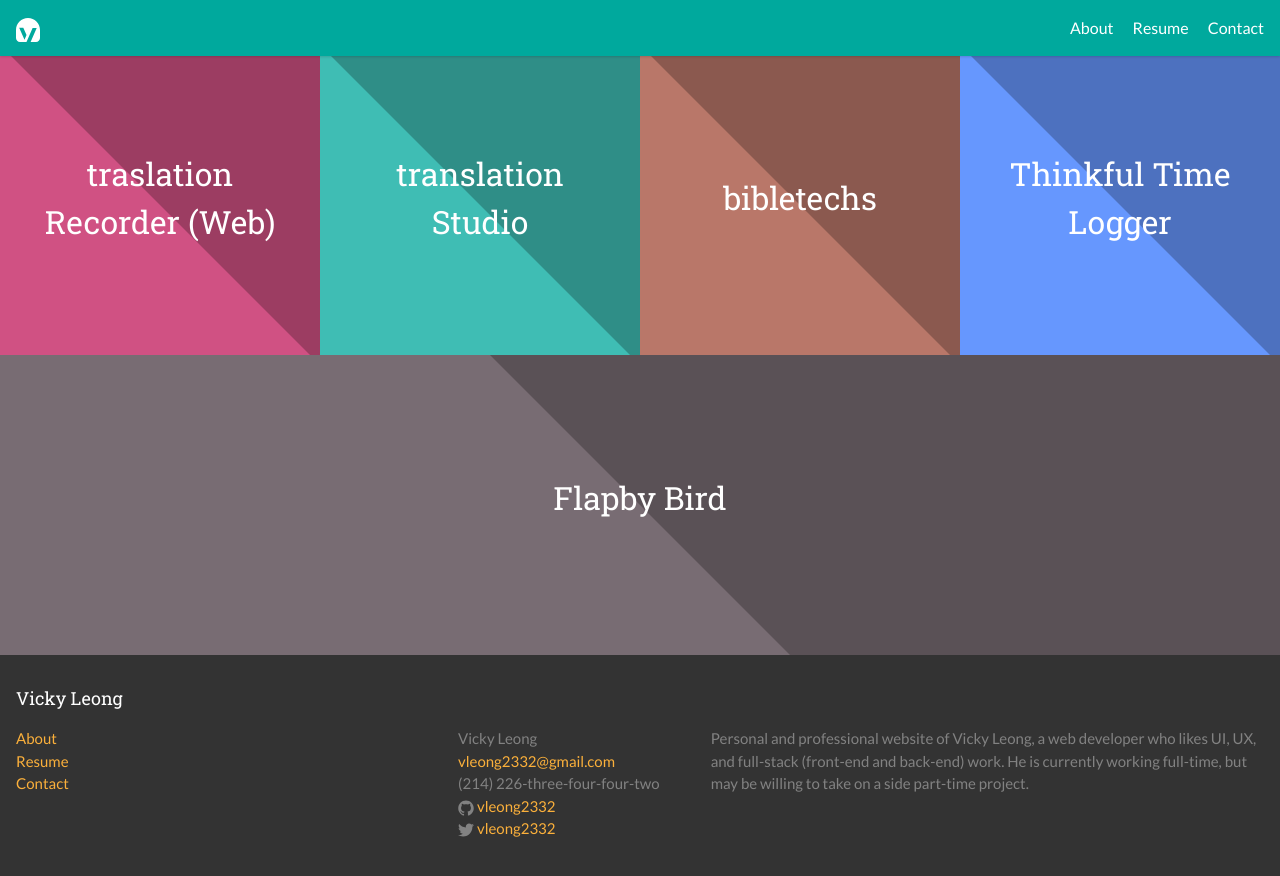
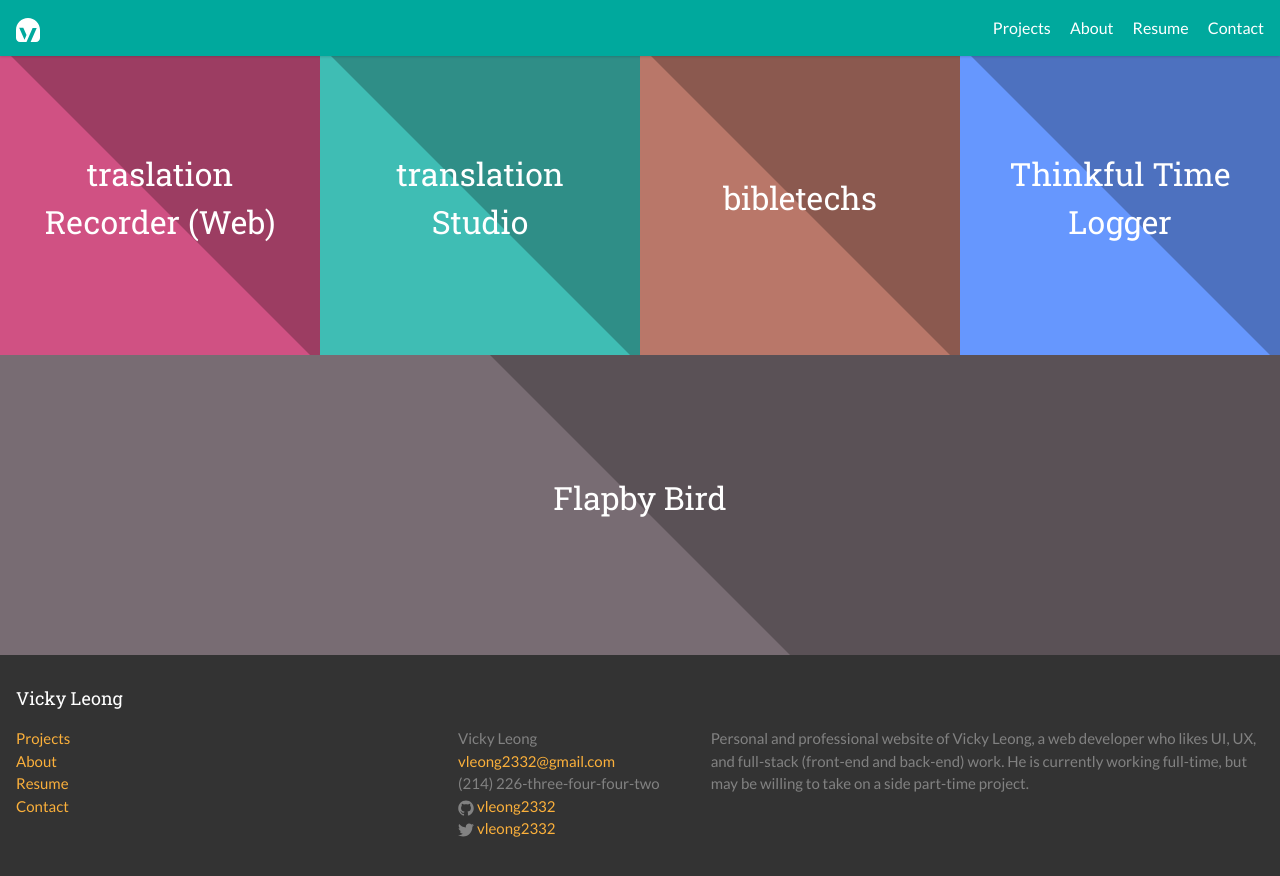
Before and after one commit to vleong2332/site2.0, a Jekyll site: the page built from index.html, in a window 1280 px wide and 900 px high, scrolled down 3346 px. Shown: the top 876 px of the window. Built offline with Jekyll 4.4.1, drawn with Linux system fonts in a browser that asks for light colours.

Commit message:
Add projects to navigation

```diff
--- a/_data/navigation.yaml
+++ b/_data/navigation.yaml
@@ -1,3 +1,6 @@
+- title: Projects
+  url: /index.html#projects
+
 - title: About
   url: /about/
 
```
